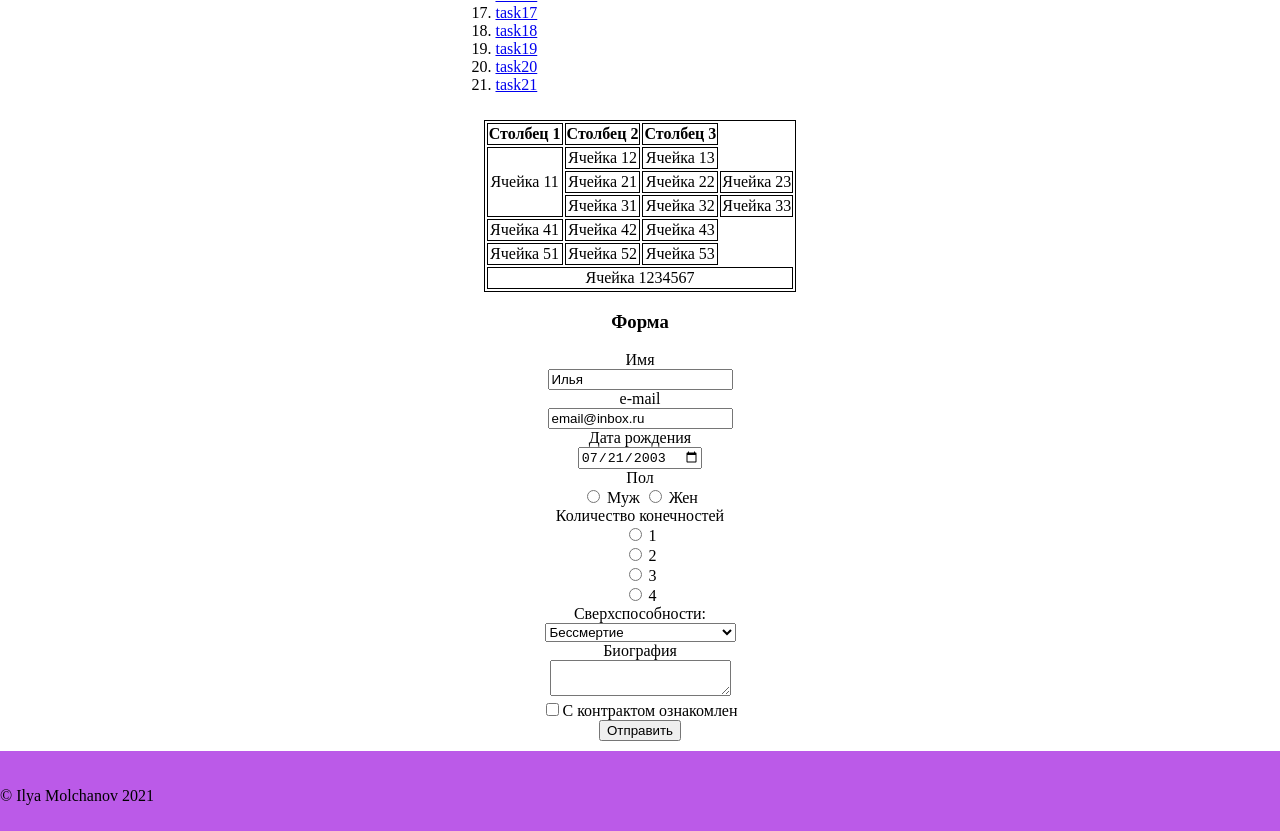
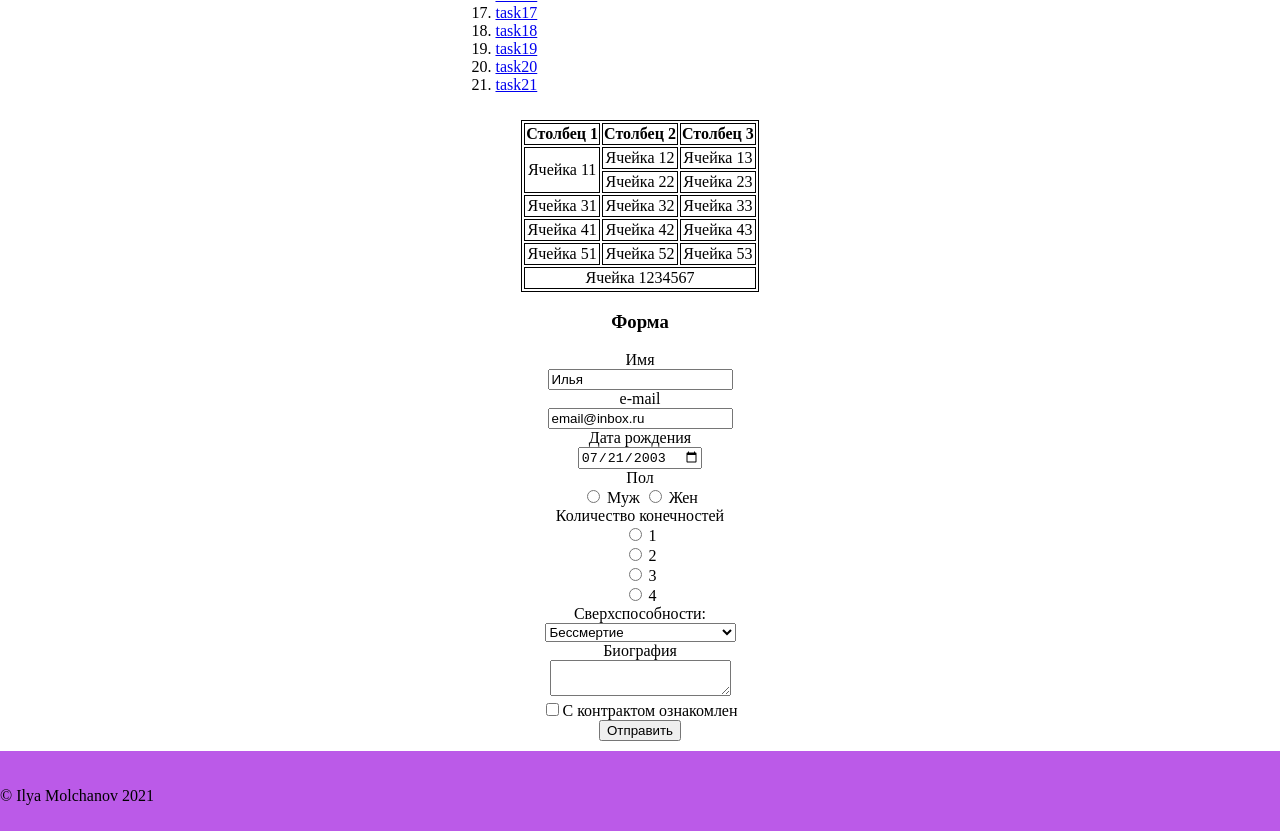
Before and after one commit to IlyaMolchanovv/WEB2, a plain HTML site: page index.html in a window 1280 px wide. Shown: the part 889-1720 px from the top of the page. Drawn offline with Linux system fonts and the light colour scheme.

Commit message:
Update index.html

```diff
--- a/index.html
+++ b/index.html
@@ -73,8 +73,8 @@
 
 		<table>
 			<tr><th>Столбец 1</th><th>Столбец 2</th><th>Столбец 3</th></tr>
-			<tr><td rowspan="3">Ячейка 11</td><td>Ячейка 12</td><td>Ячейка 13</td></tr>
-			<tr><td>Ячейка 21</td><td>Ячейка 22</td><td>Ячейка 23</td></tr>
+			<tr><td rowspan="2">Ячейка 11</td><td>Ячейка 12</td><td>Ячейка 13</td></tr>
+			<tr><td>Ячейка 22</td><td>Ячейка 23</td></tr>
 			<tr><td>Ячейка 31</td><td>Ячейка 32</td><td>Ячейка 33</td></tr>
 			<tr><td>Ячейка 41</td><td>Ячейка 42</td><td>Ячейка 43</td></tr>
 			<tr><td>Ячейка 51</td><td>Ячейка 52</td><td>Ячейка 53</td></tr>
```
